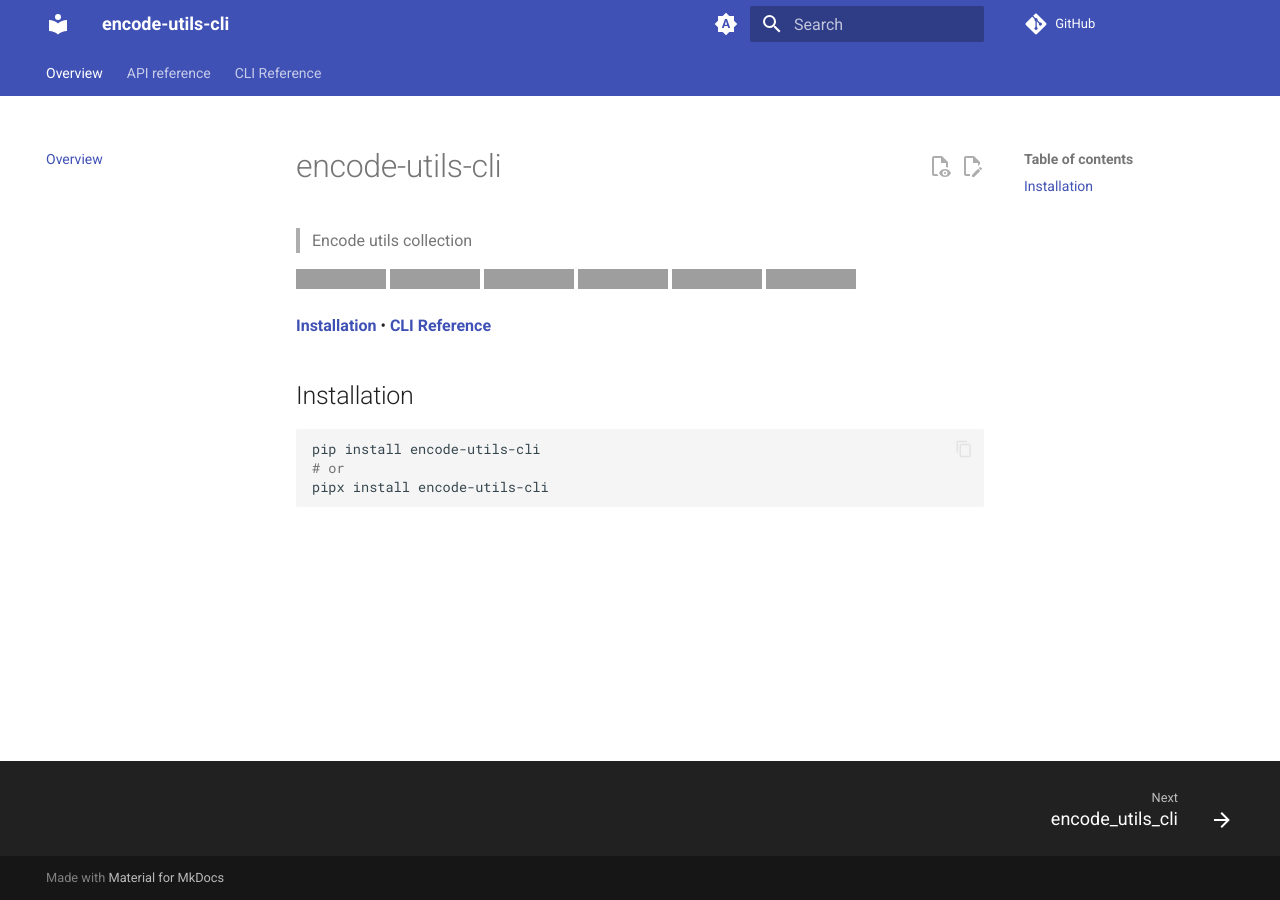
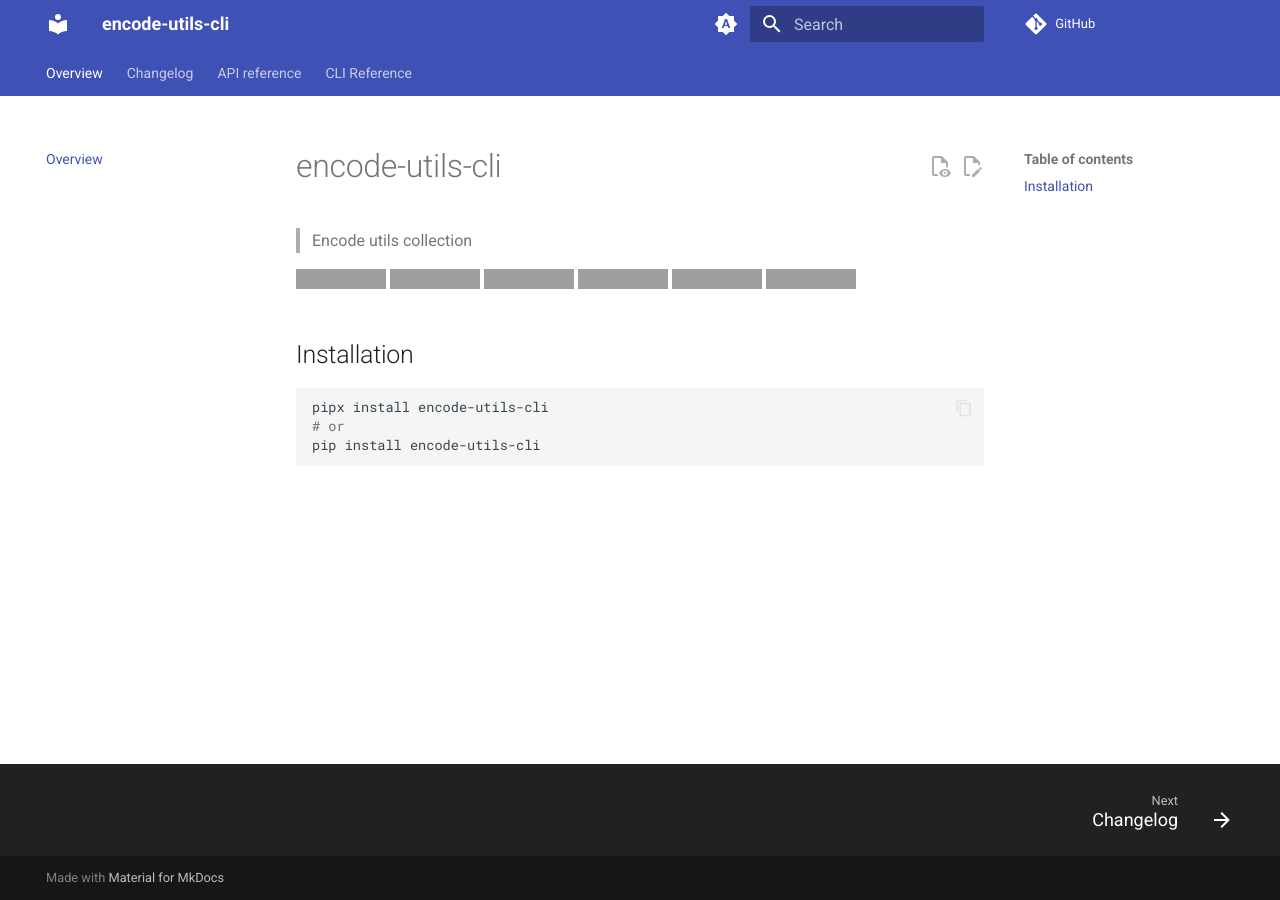
Before and after one commit to DeadNews/encode-utils-cli, an MkDocs documentation site: the page built from docs/index.md, in a window 1280 px wide. Built offline with MkDocs 1.6.1 and Material for MkDocs 9.7.7, drawn with Linux system fonts in a browser that asks for light colours; comment, search, counter and statistics services are not loaded; grey boxes are pictures that could not be loaded.

Commit message:
docs(changelog): add `git-cliff` (#129)
* docs(changelog): add `git-cliff`
* docs(mkdocs): add `navigation.instant`
* docs(readme): update badges

````diff
--- a/README.md
+++ b/README.md
@@ -2,19 +2,17 @@
 
 > Encode utils collection
 
-[![PyPI version](https://img.shields.io/pypi/v/encode-utils-cli)](https://pypi.org/project/encode-utils-cli)
-[![GitHub Release](https://img.shields.io/github/v/release/deadnews/encode-utils-cli)](https://github.com/DeadNews/encode-utils-cli/releases/latest)
-[![Documentation](https://img.shields.io/badge/docs-github-blue.svg)](https://deadnews.github.io/encode-utils-cli)
-[![Main](https://github.com/DeadNews/encode-utils-cli/actions/workflows/main.yml/badge.svg)](https://github.com/DeadNews/encode-utils-cli/actions/workflows/main.yml)
-[![pre-commit.ci](https://results.pre-commit.ci/badge/github/DeadNews/encode-utils-cli/main.svg)](https://results.pre-commit.ci/latest/github/DeadNews/encode-utils-cli/main)
-[![codecov](https://codecov.io/gh/DeadNews/encode-utils-cli/branch/main/graph/badge.svg?token=OCZDZIYPMC)](https://codecov.io/gh/DeadNews/encode-utils-cli)
-
-**[Installation](#installation)** • **[CLI Reference](https://deadnews.github.io/encode-utils-cli/cli)**
+[![PyPI: Version](https://img.shields.io/pypi/v/encode-utils-cli?logo=pypi&logoColor=white)](https://pypi.org/project/encode-utils-cli)
+[![GitHub: Release](https://img.shields.io/github/v/release/deadnews/encode-utils-cli?logo=github&logoColor=white)](https://github.com/deadnews/encode-utils-cli/releases/latest)
+[![Documentation](https://img.shields.io/badge/documentation-gray.svg?logo=materialformkdocs&logoColor=white)](https://deadnews.github.io/encode-utils-cli)
+[![CI: pre-commit](https://results.pre-commit.ci/badge/github/DeadNews/encode-utils-cli/main.svg)](https://results.pre-commit.ci/latest/github/deadnews/encode-utils-cli/main)
+[![CI: Main](https://img.shields.io/github/actions/workflow/status/deadnews/encode-utils-cli/main.yml?branch=main&logo=github&logoColor=white&label=main)](https://github.com/deadnews/encode-utils-cli/actions/workflows/main.yml)
+[![CI: Coverage](https://img.shields.io/codecov/c/github/deadnews/encode-utils-cli?token=OCZDZIYPMC&logo=codecov&logoColor=white)](https://app.codecov.io/gh/deadnews/encode-utils-cli)
 
 ## Installation
 
 ```sh
+pipx install encode-utils-cli
+# or
 pip install encode-utils-cli
-# or
-pipx install encode-utils-cli
 ```
--- a/mkdocs.yml
+++ b/mkdocs.yml
@@ -4,12 +4,14 @@
 
 nav:
   - Overview: index.md
+  - Changelog: changelog.md
   - API reference: reference/ # defer to gen-files + literate-nav
-  - CLI Reference: cli.md
+  - CLI Reference: reference-cli.md
 
 watch:
   - src
   - README.md
+  - CHANGELOG.md
 
 theme:
   name: material
@@ -38,6 +40,7 @@
     - navigation.expand
     - navigation.footer
     - navigation.indexes
+    - navigation.instant
     - navigation.sections
     - navigation.tabs
     - navigation.top
--- a/pyproject.toml
+++ b/pyproject.toml
@@ -6,7 +6,7 @@
 name = "encode-utils-cli"
 version = "0.0.0"
 description = "Encode utils collection"
-authors = ["DeadNews <aurczpbgr@mozmail.com>"]
+authors = ["DeadNews <deadnewsgit@gmail.com>"]
 license = "MIT"
 readme = "README.md"
 homepage = "https://github.com/deadnews/encode-utils-cli"
````
Also changed, not shown: CHANGELOG.md (added, +88 -0 lines), cliff.toml (added, +85 -0 lines), docs/changelog.md (added, +1 -0 lines), .typos.toml (added), docs/reference-cli.md (renamed from docs/cli.md), 3 other files.
